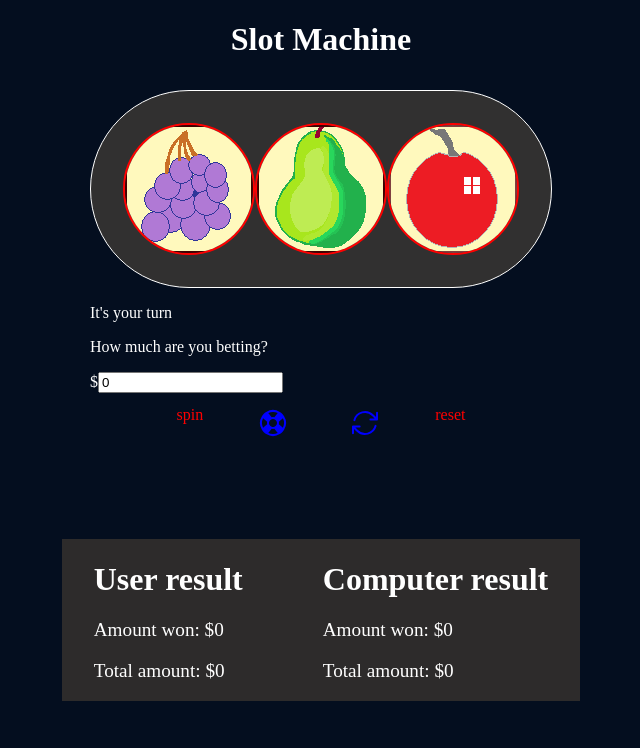
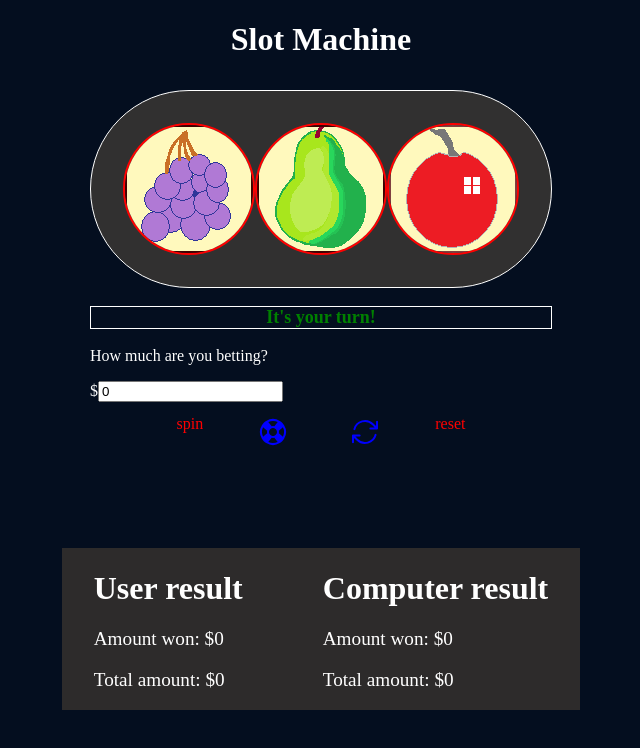
Before and after one commit to Okashe/slotmachine, a React (Create React App) app: page / in a window 1280 px wide. Shown: the top 748 px of the page, without its empty margins (319-959 px from the left). Built offline with nearby package versions, Linux system fonts and the light colour scheme.

Commit message:
minor change

```diff
--- a/src/components/imageview.jsx
+++ b/src/components/imageview.jsx
@@ -96,7 +96,7 @@ import '../index.css'
     const [isSpinning, setIsSpinning] = useState(false);
     const [info, setInfo] = useState('')
     const [currentTurn, setCurrentTurn] = useState(localStorage.getItem('human')||'computer')
-    const [turnTeller, setTurnTeller] = useState('It is your turn. bet & Spin!')
+    const [turnTeller, setTurnTeller] = useState('You start the game. bet & Spin!')
     const [winner , setWinner]=useState('')
 
 
@@ -169,6 +169,7 @@ import '../index.css'
     setImage3(images[2])
     setIsSpinning(false)
     setInfo('')
+    setTurnTeller('You start the game. bet & Spin!')
     setCurrentTurn('human')
    }
 
@@ -222,20 +223,21 @@ import '../index.css'
 
         // Stop spinning animation
         setIsSpinning(false);
-        setTurnTeller('It\'s your turn')
+        setTimeout(()=>{
+          setTurnTeller('It\'s your turn!')
+        },1000)
+
+
     }, 3000); // Adjust the duration of the spinning animation as needed
 
-
-
-
 };
-   useEffect(() => {
+  useEffect(() => {
     // Check if it's the computer's turn
     if (currentTurn === 'computer') {
         // Execute the computer's turn
         computerTurn();
     }
-}, [currentTurn]);
+} ,[currentTurn]);
 
 useEffect(()=>{
    if( totalWonComputer === 100 && totalWonComputer > totalWon){
@@ -243,12 +245,12 @@ useEffect(()=>{
        reset()
    }else if( totalWonComputer === 100 && totalWon === 100 ){
     setWinner('It\'s a draw!')
-    reset()
+     reset()
    }else if(totalWon === 100 && totalWon > totalWonComputer){
      setWinner('You have won!')
      reset()
    }
-},[totalWon,totalWonComputer,amountWon,amountWonComputer])
+})
 
 return (
       <div className="container">
@@ -262,7 +264,7 @@ return (
             <img className={`imageThree ${isSpinning ? "spin" : ""}`} src={image3} alt="" />
         </div>
         <div>
-         <p>{turnTeller}</p>
+         <p className="turn">{turnTeller}</p>
          <p>{totalWon >= 100||totalWonComputer >= 100 ? winner:''}</p>
         </div>
 
@@ -278,13 +280,13 @@ return (
             <p className="info">{info}</p>
         </div>
 
-        <div className="btn-action">spin<button
-              className={`spin-button ${currentTurn === 'human' && 'spin-button:active'}`}
+        <div className="btn-action">spin <button
+              className={`spin-button ${currentTurn === 'human' && '.active'}`}
               onClick={currentTurn === 'human' && spin}
               disabled={currentTurn === 'computer'}
           >
-        <LifebuoyIcon color="blue" className="spin-icon" />
-     </button>
+           <LifebuoyIcon color="blue" className="spin-icon" />
+         </button>
 
             <button className="spin-button" onClick={reset} >
                 <ArrowPathIcon color="blue" className="spin-icon"/>
--- a/src/index.css
+++ b/src/index.css
@@ -76,6 +76,13 @@ body{
   height: 2rem;
   cursor: pointer;
 }
+.turn{
+  color:green;
+  border: 1px solid white;
+  text-align: center;
+  font-size: 1.125rem;
+  font-weight: bold;
+}
 
 @keyframes spin {
   0% {
```
